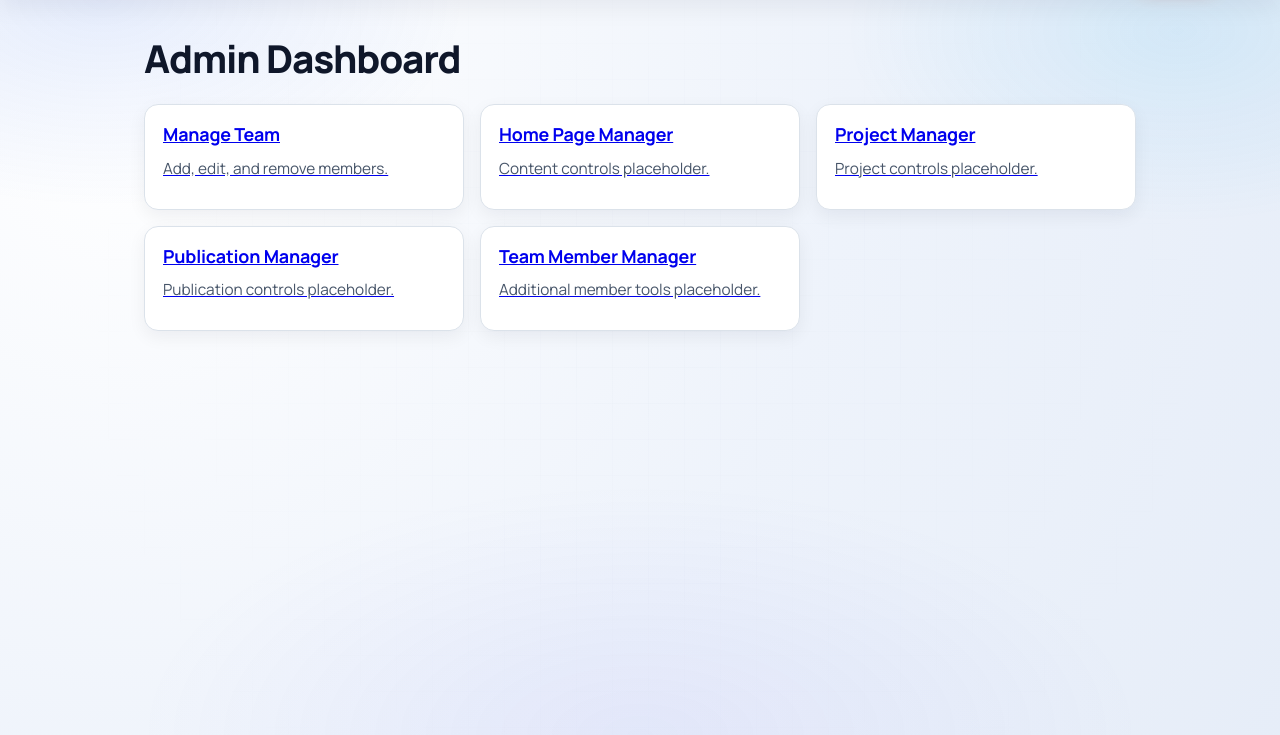
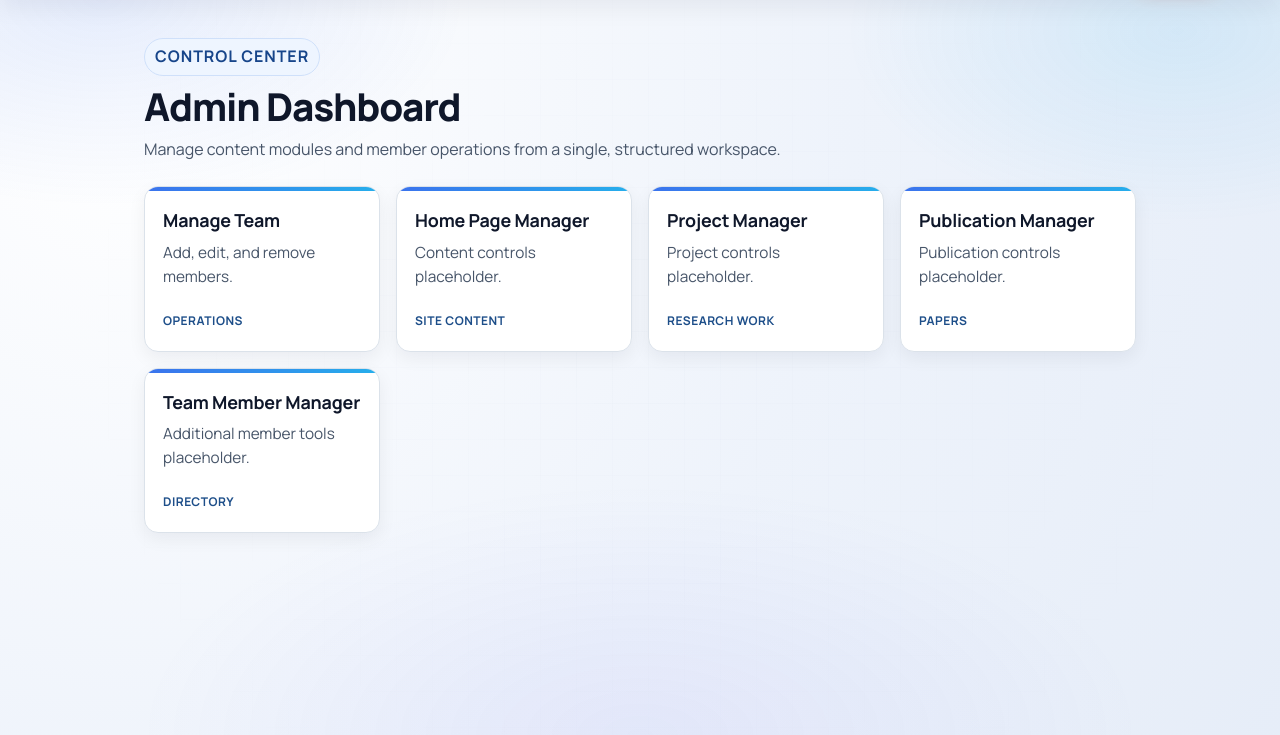
Before and after one commit to hijbullahx/dscoperesearch, a Django app: page /admin-panel/ in a window 1280 px wide. Shown: the part 65-800 px from the top of the page. Run offline with Django 5.2, Linux system fonts and the light colour scheme; the visitor is signed in with stand-in values (Sample User, id 1).

Commit message:
Refactor admin dashboard layout with hero section and enhanced card design for improved navigation and aesthetics

```diff
--- a/static/web/styles.css
+++ b/static/web/styles.css
@@ -151,50 +151,18 @@ body::after {
 
 .hero-kicker {
   display: inline-block;
-
-.form-row label {
-  font-size: 12px;
-  font-weight: 700;
-  letter-spacing: 0.02em;
-  color: #334155;
-  text-transform: uppercase;
-}
   margin-bottom: 10px;
   padding: 5px 10px;
   border: 1px solid #cfe0fa;
   border-radius: 999px;
-  border: 1px solid #cfd8e6;
   color: #17458a;
-  padding: 10px 12px;
   font-weight: 700;
-  background: #fbfdff;
-  color: #0f172a;
-  transition: border-color 180ms ease, box-shadow 180ms ease, background-color 180ms ease;
+  background: #eef5ff;
   letter-spacing: 0.06em;
   text-transform: uppercase;
 }
 
 .hero .page-title {
-
-input:hover,
-textarea:hover,
-select:hover {
-  border-color: #b6c6df;
-  background: #ffffff;
-}
-
-input::placeholder,
-textarea::placeholder {
-  color: #94a3b8;
-}
-
-input:focus,
-textarea:focus,
-select:focus {
-  border-color: #3b82f6;
-  box-shadow: 0 0 0 3px rgba(59, 130, 246, 0.16);
-  background: #ffffff;
-}
   margin: 0 0 8px;
 }
 
@@ -256,6 +224,43 @@ select:focus {
   color: var(--muted);
   line-height: 1.58;
   font-size: 0.96rem;
+}
+
+.admin-grid {
+  grid-template-columns: repeat(auto-fit, minmax(230px, 1fr));
+}
+
+.admin-tile {
+  text-decoration: none;
+  color: inherit;
+  position: relative;
+  overflow: hidden;
+  padding-top: 22px;
+}
+
+.admin-tile::before {
+  content: "";
+  position: absolute;
+  top: 0;
+  left: 0;
+  right: 0;
+  height: 4px;
+  background: linear-gradient(90deg, #2563eb, #0ea5e9);
+  opacity: 0.9;
+}
+
+.admin-tile h3 {
+  margin-bottom: 8px;
+}
+
+.tile-meta {
+  margin-top: 12px;
+  display: inline-block;
+  font-size: 12px;
+  font-weight: 700;
+  letter-spacing: 0.04em;
+  text-transform: uppercase;
+  color: #1d4e89;
 }
 
 a.btn,
--- a/templates/web/admin_dashboard.html
+++ b/templates/web/admin_dashboard.html
@@ -1,12 +1,17 @@
 {% extends 'web/base.html' %}
 
 {% block content %}
-<h1 class="page-title">Admin Dashboard</h1>
-<div class="grid">
-  <a class="card" href="/admin-panel/team/"><h3>Manage Team</h3><p class="muted">Add, edit, and remove members.</p></a>
-  <a class="card" href="/admin-panel/home/"><h3>Home Page Manager</h3><p class="muted">Content controls placeholder.</p></a>
-  <a class="card" href="/admin-panel/projects/"><h3>Project Manager</h3><p class="muted">Project controls placeholder.</p></a>
-  <a class="card" href="/admin-panel/publications/"><h3>Publication Manager</h3><p class="muted">Publication controls placeholder.</p></a>
-  <a class="card" href="/admin-panel/team-members/"><h3>Team Member Manager</h3><p class="muted">Additional member tools placeholder.</p></a>
+<section class="hero">
+  <span class="hero-kicker">Control Center</span>
+  <h1 class="page-title">Admin Dashboard</h1>
+  <p class="hero-subtitle">Manage content modules and member operations from a single, structured workspace.</p>
+</section>
+
+<div class="grid admin-grid">
+  <a class="card admin-tile" href="/admin-panel/team/"><h3>Manage Team</h3><p class="muted">Add, edit, and remove members.</p><span class="tile-meta">Operations</span></a>
+  <a class="card admin-tile" href="/admin-panel/home/"><h3>Home Page Manager</h3><p class="muted">Content controls placeholder.</p><span class="tile-meta">Site Content</span></a>
+  <a class="card admin-tile" href="/admin-panel/projects/"><h3>Project Manager</h3><p class="muted">Project controls placeholder.</p><span class="tile-meta">Research Work</span></a>
+  <a class="card admin-tile" href="/admin-panel/publications/"><h3>Publication Manager</h3><p class="muted">Publication controls placeholder.</p><span class="tile-meta">Papers</span></a>
+  <a class="card admin-tile" href="/admin-panel/team-members/"><h3>Team Member Manager</h3><p class="muted">Additional member tools placeholder.</p><span class="tile-meta">Directory</span></a>
 </div>
 {% endblock %}
```
Also changed, not shown: other parts of static/web/styles.css (+33 -2 lines).
